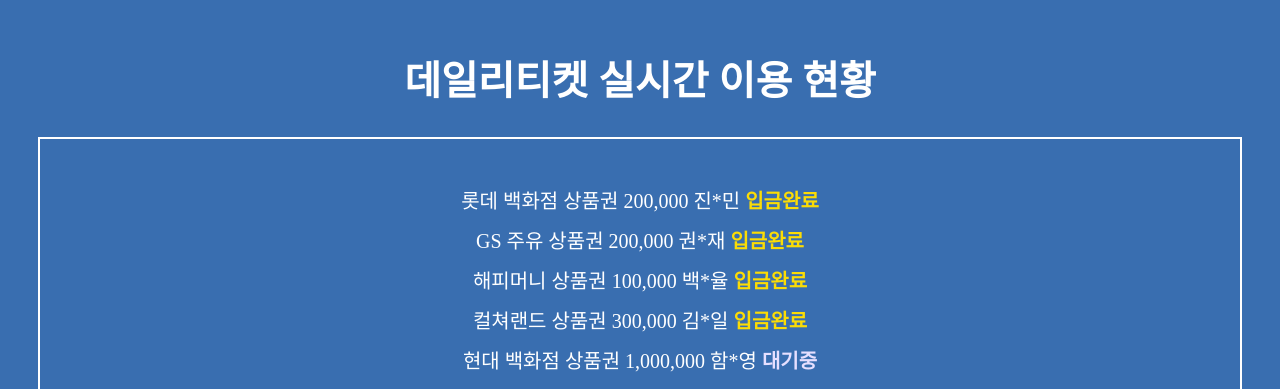
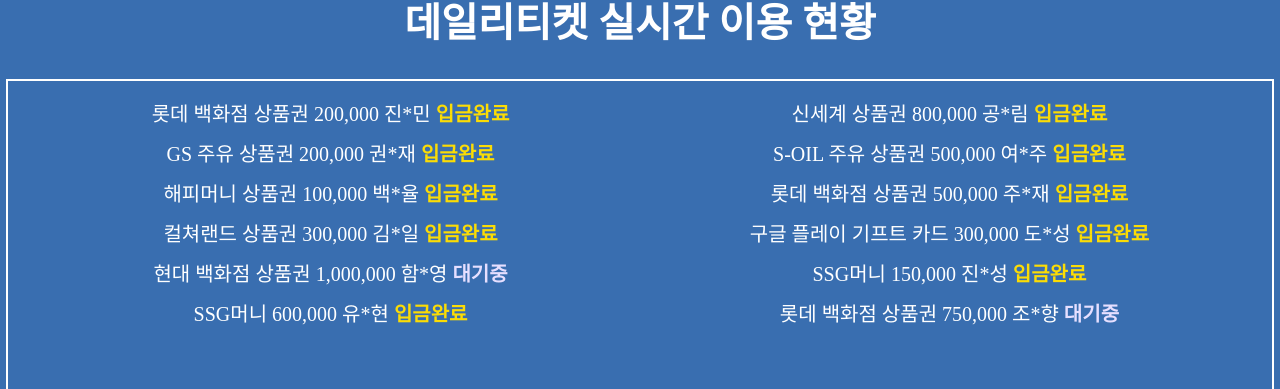
Before and after one commit to dailytk/dailytk, a plain HTML site: page index.html in a window 1280 px wide. Shown: the part 5761-6150 px from the top of the page. Drawn offline with Linux system fonts and the light colour scheme.

Commit message:
Update style.css

```diff
--- a/css/style.css
+++ b/css/style.css
@@ -74,15 +74,15 @@ img{
 	text-decoration:none;
 }
 
-#review {padding: 5% 3%;background: #396EB0;}
+#review {padding: 0.5% 0.5%;background: #396EB0;}
 #review .review_title{font-size: 40px;text-align: center;font-weight: 600;color: #fff;margin-bottom: 30px;}
 #review .review_item_wrap{    height: 300px;
     color: #fff;
     border: 2px solid #fff;
-    padding: 3.5%;}
+    padding: 1%;}
 #review .review_item_wrap .marquee_section{overflow: hidden;
     height: 235px;}
-#review .review_item_wrap .marquee_section_item{display:inline-block;vertical-align:top;width:50%;padding: 0 2%;}
+#review .review_item_wrap .marquee_section_item{display:inline-block;vertical-align:top;width:46%;padding: 0 2%;}
 #review .review_item_wrap li {font-size:20px;text-align:center;line-height:40px}
 #review .review_item_wrap .rv_title{display:inline-block}
 #review .review_item_wrap .rv_price{display:inline-block}
```
